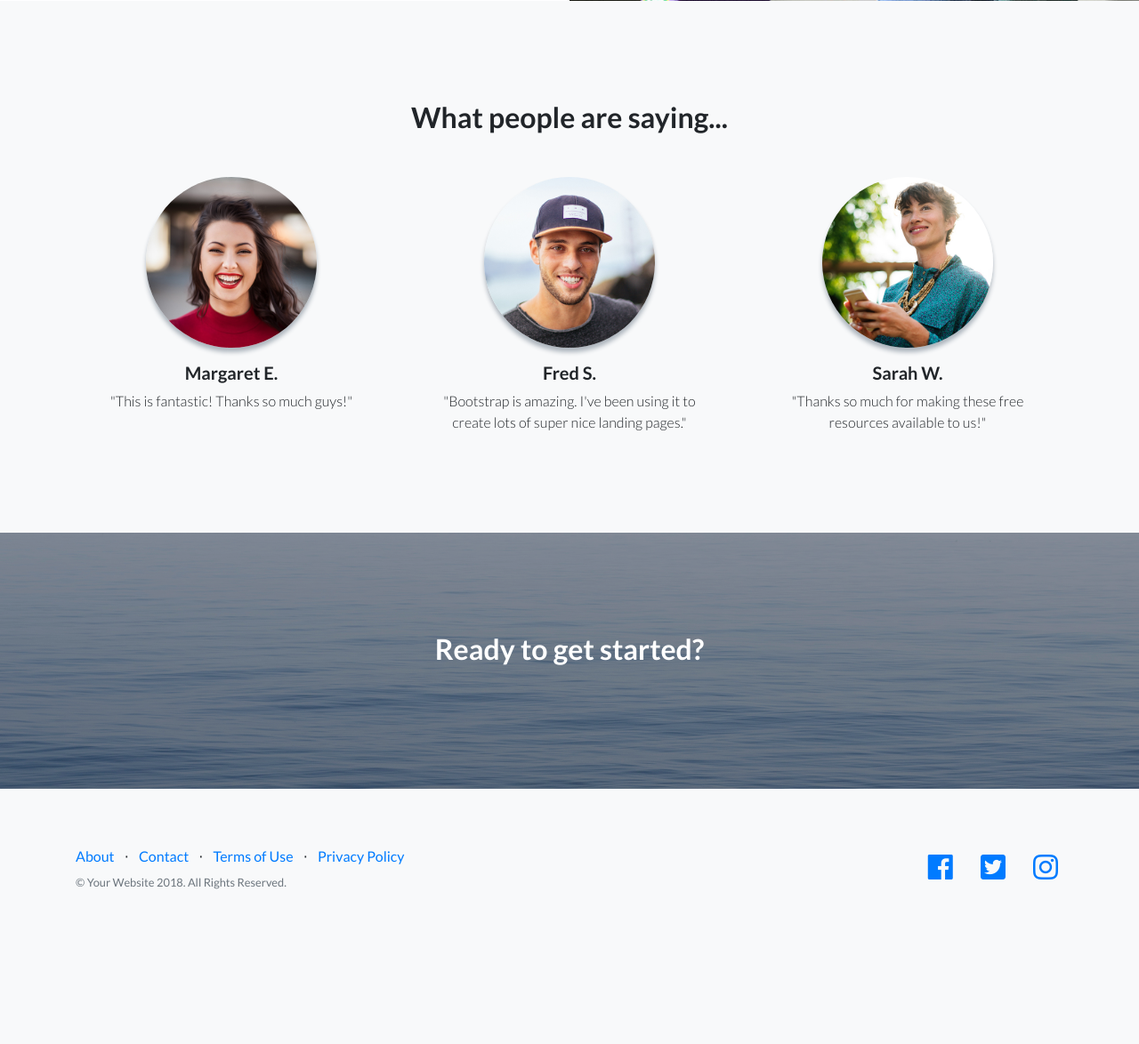
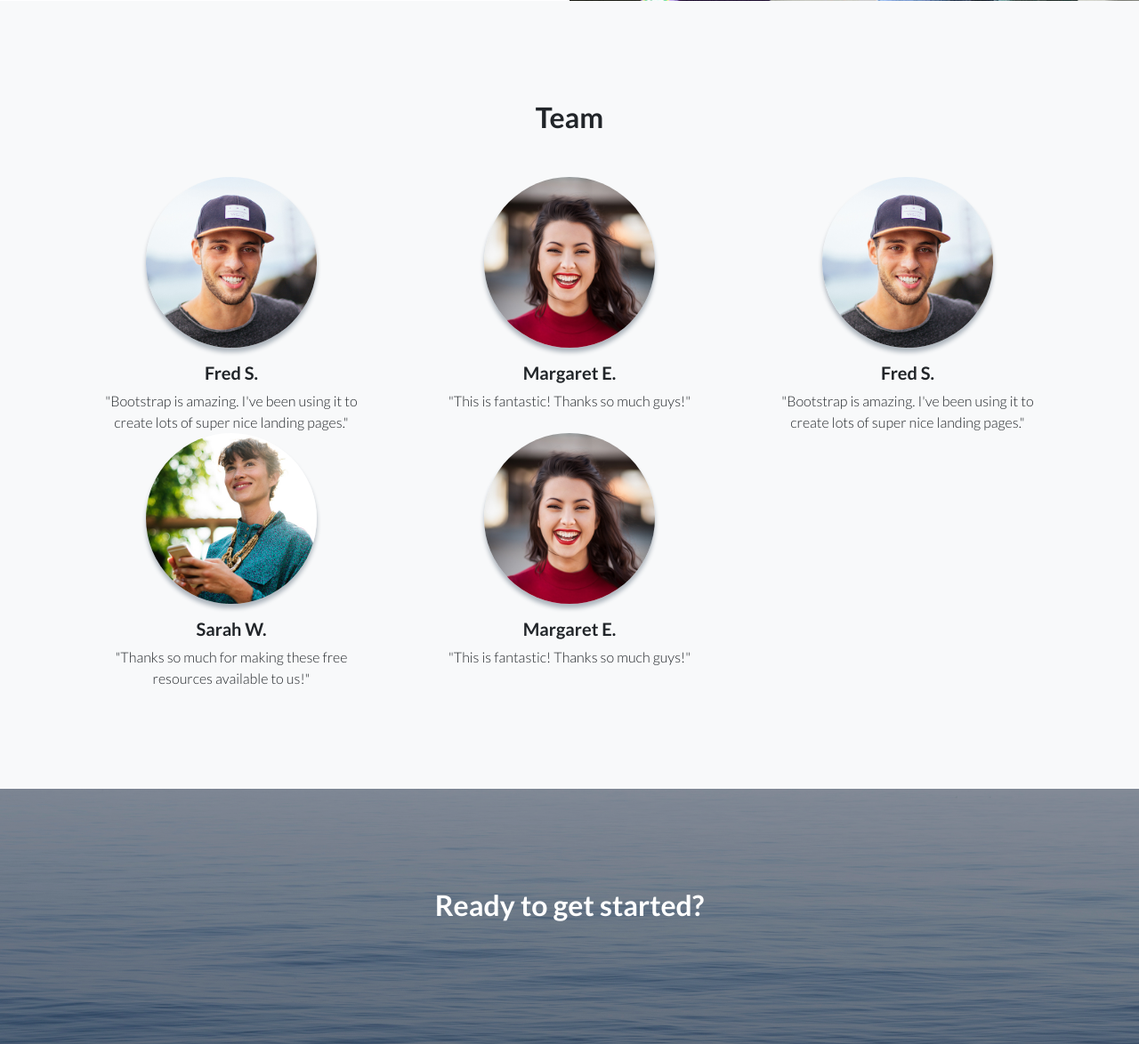
Before and after one commit to merves/pinkpaw, a PHP site: page / in a window 1280 px wide. Shown: the part 2497-3671 px from the top of the page at 89% size. Before the commit the page ends 3497 px from the top, so only its background shows below. Run offline with PHP 8.4, Linux system fonts and the light colour scheme; style sheets or scripts are compiled from the project's sources.

Commit message:
update v0.3

```diff
--- a/index.html
+++ b/index.html
@@ -123,8 +123,15 @@
     <!-- Testimonials -->
     <section class="testimonials text-center bg-light">
       <div class="container">
-        <h2 class="mb-5">What people are saying...</h2>
+        <h2 class="mb-5">Team</h2>
         <div class="row">
+          <div class="col-lg-4">
+            <div class="testimonial-item mx-auto mb-5 mb-lg-0">
+              <img class="img-fluid rounded-circle mb-3" src="img/testimonials-2.jpg" alt="">
+              <h5>Fred S.</h5>
+              <p class="font-weight-light mb-0">"Bootstrap is amazing. I've been using it to create lots of super nice landing pages."</p>
+            </div>
+          </div>
           <div class="col-lg-4">
             <div class="testimonial-item mx-auto mb-5 mb-lg-0">
               <img class="img-fluid rounded-circle mb-3" src="img/testimonials-1.jpg" alt="">
@@ -145,6 +152,12 @@
               <h5>Sarah	W.</h5>
               <p class="font-weight-light mb-0">"Thanks so much for making these free resources available to us!"</p>
             </div>
+          </div>
+          <div class="col-lg-4">
+          <div class="testimonial-item mx-auto mb-5 mb-lg-0">
+              <img class="img-fluid rounded-circle mb-3" src="img/testimonials-1.jpg" alt="">
+              <h5>Margaret E.</h5>
+              <p class="font-weight-light mb-0">"This is fantastic! Thanks so much guys!"</p>
           </div>
         </div>
       </div>
--- a/scss/_variables.scss
+++ b/scss/_variables.scss
@@ -25,7 +25,7 @@
 $teal: #20c997 !default;
 $cyan: #17a2b8 !default;
 
-$primary: $pink !default;
+$primary: $blue !default;
 $secondary: $gray-600 !default;
 $success: $green !default;
 $info: $cyan !default;
```
Also changed, not shown: vendor/bootstrap/css/bootstrap.css.
